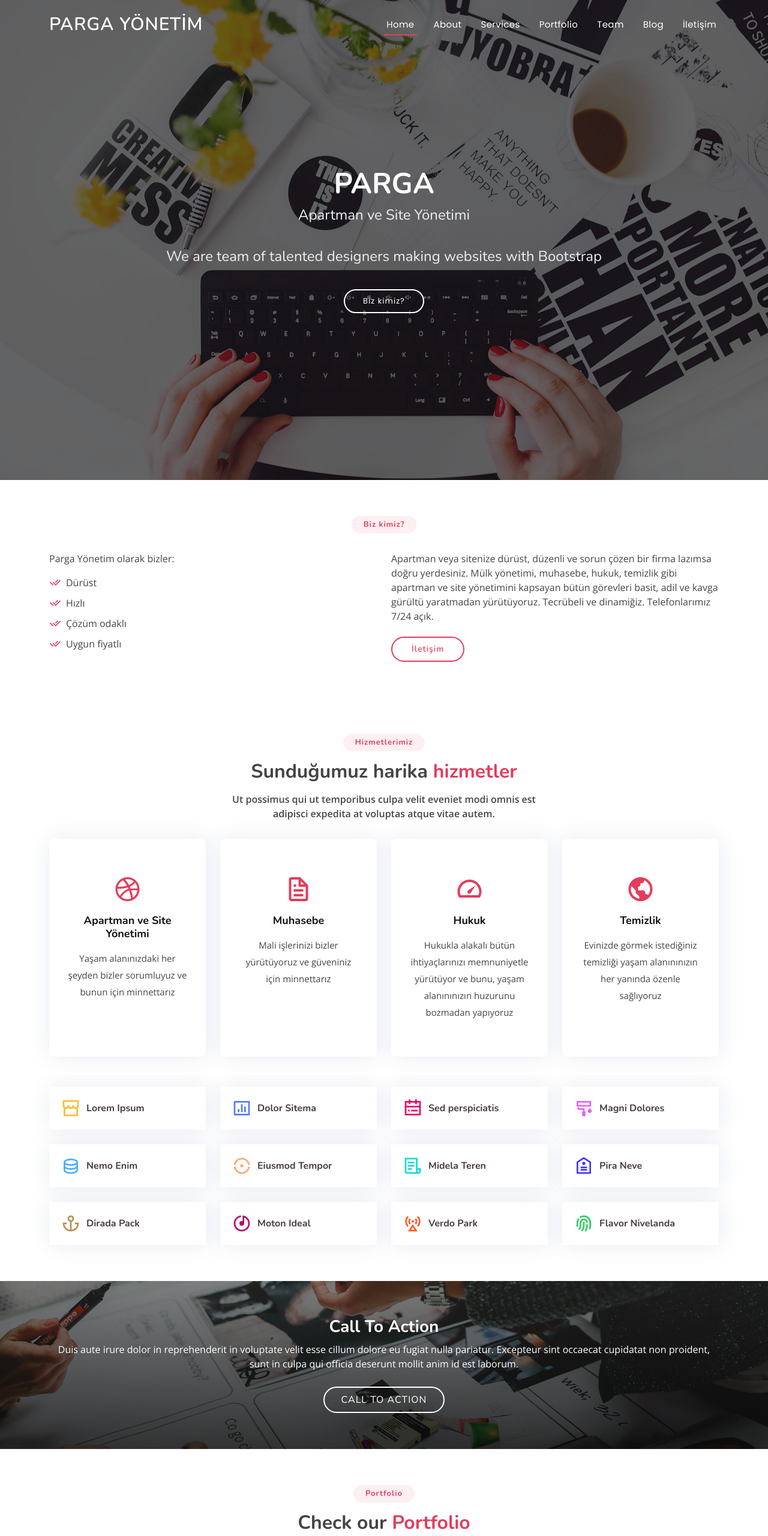
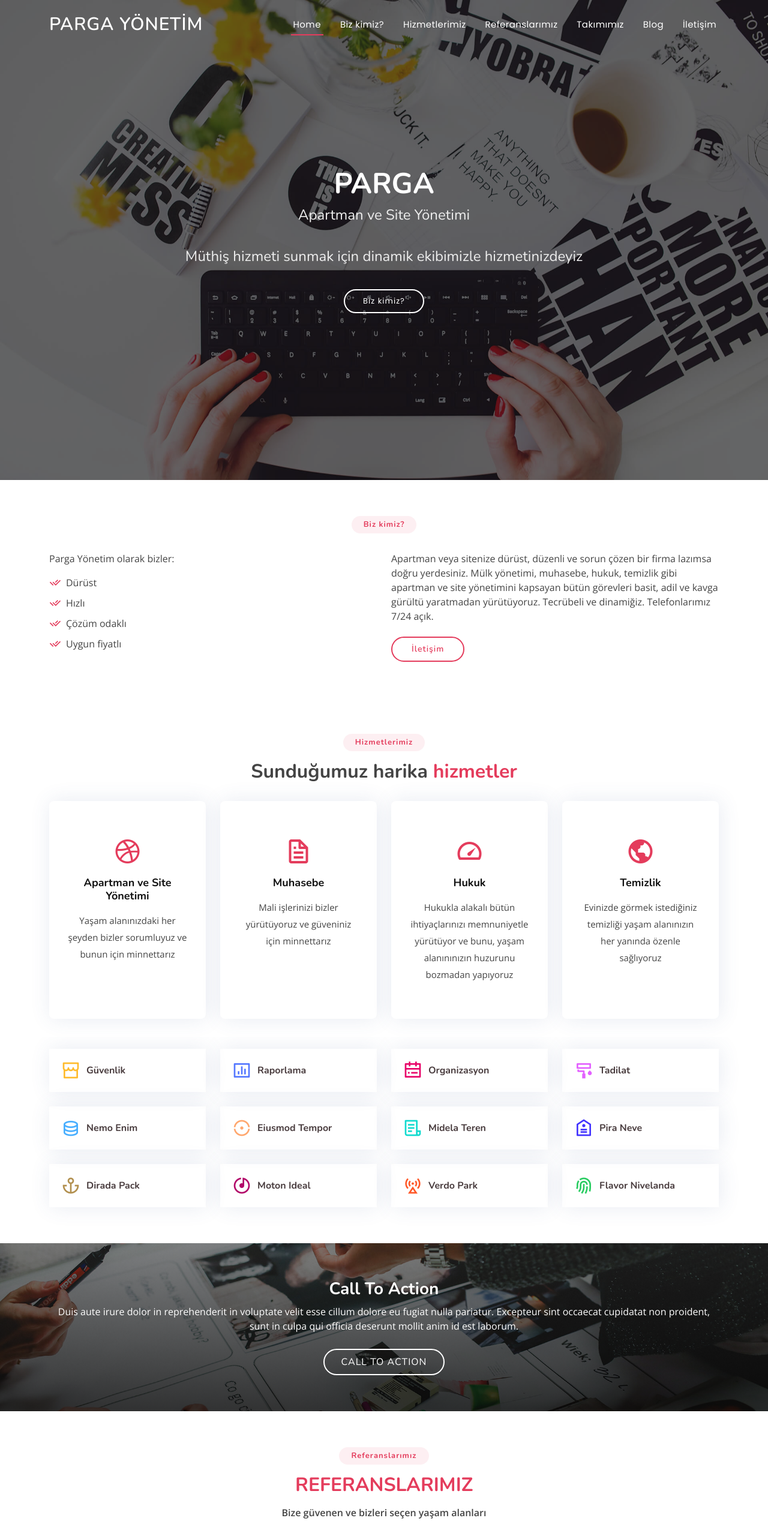
Before and after one commit to MehmetMertDenizman/pargayonetim.github.io, a plain HTML site: page index.html in a window 1280 px wide. Shown: the top 2560 px of the page at 60% size. Drawn offline with nearby package versions, Linux system fonts and the light colour scheme.

Commit message:
Add files via upload

```diff
--- a/index.html
+++ b/index.html
@@ -5,12 +5,12 @@
   <meta charset="utf-8">
   <meta content="width=device-width, initial-scale=1.0" name="viewport">
 
-  <title>Tempo Bootstrap Template - Index</title>
+  <title>PARGA YÖNETİM</title>
   <meta content="" name="description">
   <meta content="" name="keywords">
 
   <!-- Favicons -->
-  <link href="assets/img/favicon.png" rel="icon">
+  <link href="assets/img/parga.jpg" rel="icon">
   <link href="assets/img/apple-touch-icon.png" rel="apple-touch-icon">
 
   <!-- Google Fonts -->
@@ -48,10 +48,10 @@
       <nav id="navbar" class="navbar">
         <ul>
           <li><a class="nav-link scrollto active" href="#hero">Home</a></li>
-          <li><a class="nav-link scrollto" href="#about">About</a></li>
-          <li><a class="nav-link scrollto" href="#services">Services</a></li>
-          <li><a class="nav-link scrollto " href="#portfolio">Portfolio</a></li>
-          <li><a class="nav-link scrollto" href="#team">Team</a></li>
+          <li><a class="nav-link scrollto" href="#about">Biz kimiz?</a></li>
+          <li><a class="nav-link scrollto" href="#services">Hizmetlerimiz</a></li>
+          <li><a class="nav-link scrollto " href="#portfolio">Referanslarımız</a></li>
+          <li><a class="nav-link scrollto" href="#team">Takımımız</a></li>
           <li><a href="blog.html">Blog</a></li>
           <!-- <li class="dropdown"><a href="#"><span>Drop Down</span> <i class="bi bi-chevron-down"></i></a>
             <ul>
@@ -83,7 +83,7 @@
     <div class="hero-container">
       <h1>  <strong>PARGA</strong></h1>
       <h2>Apartman ve Site Yönetimi</h2>
-      <h2>We are team of talented designers making websites with Bootstrap</h2>
+      <h2>Müthiş hizmeti sunmak için dinamik ekibimizle hizmetinizdeyiz</h2>
       <a href="#about" class="btn-get-started scrollto">Biz kimiz?</a>
     </div>
   </section><!-- End Hero -->
@@ -130,7 +130,7 @@
         <div class="section-title">
           <h2>Hizmetlerimiz</h2>
           <h3>Sunduğumuz harika <span>hizmetler</span></h3>
-          <p>Ut possimus qui ut temporibus culpa velit eveniet modi omnis est adipisci expedita at voluptas atque vitae autem.</p>
+          <!-- <p>Ut possimus qui ut temporibus culpa velit eveniet modi omnis est adipisci expedita at voluptas atque vitae autem.</p> -->
         </div>
 
         <div class="row">
@@ -162,7 +162,7 @@
             <div class="icon-box">
               <div class="icon"><i class="bx bx-world"></i></div>
               <h4 class="title"><a href="">Temizlik</a></h4>
-              <p class="description">Evinizde görmek istediğiniz temizliği yaşam alanınınızın her yanında özenle sağlıyoruz</p>
+              <p class="description">Evinizde görmek istediğiniz temizliği yaşam alanınızın her yanında özenle sağlıyoruz</p>
             </div>
           </div>
 
@@ -179,25 +179,25 @@
           <div class="col-lg-3 col-md-4 col-6 col-6">
             <div class="icon-box">
               <i class="ri-store-line" style="color: #ffbb2c;"></i>
-              <h3><a href="">Lorem Ipsum</a></h3>
+              <h3><a href="">Güvenlik</a></h3>
             </div>
           </div>
           <div class="col-lg-3 col-md-4 col-6">
             <div class="icon-box">
               <i class="ri-bar-chart-box-line" style="color: #5578ff;"></i>
-              <h3><a href="">Dolor Sitema</a></h3>
+              <h3><a href="">Raporlama</a></h3>
             </div>
           </div>
           <div class="col-lg-3 col-md-4 col-6 mt-4 mt-md-0">
             <div class="icon-box">
               <i class="ri-calendar-todo-line" style="color: #e80368;"></i>
-              <h3><a href="">Sed perspiciatis</a></h3>
+              <h3><a href="">Organizasyon</a></h3>
             </div>
           </div>
           <div class="col-lg-3 col-md-4 col-6 mt-4 mt-lg-0">
             <div class="icon-box">
               <i class="ri-paint-brush-line" style="color: #e361ff;"></i>
-              <h3><a href="">Magni Dolores</a></h3>
+              <h3><a href="">Tadilat</a></h3>
             </div>
           </div>
           <div class="col-lg-3 col-md-4 col-6 mt-4">
@@ -271,9 +271,9 @@
       <div class="container">
 
         <div class="section-title">
-          <h2>Portfolio</h2>
-          <h3>Check our <span>Portfolio</span></h3>
-          <p>Ut possimus qui ut temporibus culpa velit eveniet modi omnis est adipisci expedita at voluptas atque vitae autem.</p>
+          <h2>Referanslarımız</h2>
+          <h3> <span>REFERANSLARIMIZ</span></h3>
+          <p>Bize güvenen ve bizleri seçen yaşam alanları</p>
         </div>
 
         <div class="row">
@@ -290,15 +290,15 @@
         <div class="row portfolio-container">
 
           <div class="col-lg-4 col-md-6 portfolio-item filter-app">
-            <img src="assets/img/portfolio/portfolio-1.jpg" class="img-fluid" alt="">
+            <img src="assets/img/portfolio/Ahmet-Urgancı-Cephe.png" class="img-fluid" alt="">
             <div class="portfolio-info">
-              <h4>App 1</h4>
+              <h4>Ahmet Urgancı İş Merkezi</h4>
               <p>App</p>
-              <a href="assets/img/portfolio/portfolio-1.jpg" data-gallery="portfolioGallery" class="portfolio-lightbox preview-link" title="App 1"><i class="bx bx-plus"></i></a>
+              <a href="assets/img/portfolio/Ahmet-Urgancı-Cephe.png" data-gallery="portfolioGallery" class="portfolio-lightbox preview-link" title="App 1"><i class="bx bx-plus"></i></a>
               <a href="portfolio-details.html" class="details-link" title="More Details"><i class="bx bx-link"></i></a>
             </div>
           </div>
-
+<!--
           <div class="col-lg-4 col-md-6 portfolio-item filter-web">
             <img src="assets/img/portfolio/portfolio-2.jpg" class="img-fluid" alt="">
             <div class="portfolio-info">
@@ -376,7 +376,7 @@
               <p>Web</p>
               <a href="assets/img/portfolio/portfolio-9.jpg" data-gallery="portfolioGallery" class="portfolio-lightbox preview-link" title="Web 3"><i class="bx bx-plus"></i></a>
               <a href="portfolio-details.html" class="details-link" title="More Details"><i class="bx bx-link"></i></a>
-            </div>
+            </div> -->
           </div>
 
         </div>
@@ -389,14 +389,14 @@
       <div class="container">
 
         <div class="section-title">
-          <h2>Pricing</h2>
-          <h3>Our Competing <span>Prices</span></h3>
-          <p>Ut possimus qui ut temporibus culpa velit eveniet modi omnis est adipisci expedita at voluptas atque vitae autem.</p>
+          <h2>Fiyat</h2>
+          <h3>Her bütçeye uygun <span>fiyatlarımız</span></h3>
+          <p>Yaşam alanınızı yönetmemiz için ödeyeceğiniz ücret lokasyonunuzdan, bütçenizden, sosyal konumuz ve bina durumunuzdan tamamen bağımsız!</p>
         </div>
 
         <div class="row">
 
-          <div class="col-lg-4 col-md-6">
+          <!-- <div class="col-lg-4 col-md-6">
             <div class="box">
               <h3>Free</h3>
               <h4><sup>$</sup>0<span> / month</span></h4>
@@ -411,7 +411,7 @@
                 <a href="#" class="btn-buy">Buy Now</a>
               </div>
             </div>
-          </div>
+          </div> -->
 
           <div class="col-lg-4 col-md-6 mt-4 mt-md-0">
             <div class="box recommended">
@@ -431,7 +431,7 @@
             </div>
           </div>
 
-          <div class="col-lg-4 col-md-6 mt-4 mt-lg-0">
+          <!-- <div class="col-lg-4 col-md-6 mt-4 mt-lg-0">
             <div class="box">
               <h3>Developer</h3>
               <h4><sup>$</sup>29<span> / month</span></h4>
@@ -446,7 +446,7 @@
                 <a href="#" class="btn-buy">Buy Now</a>
               </div>
             </div>
-          </div>
+          </div> -->
 
         </div>
 
```
